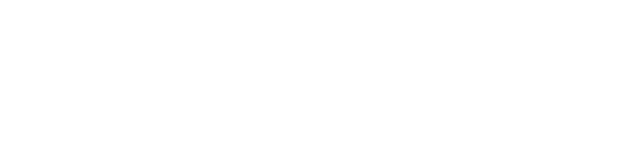
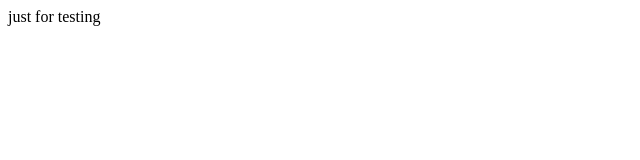
Before and after one commit to CrossHikari/181109-Semainar, a plain HTML site: page index.html in a window 1280 px wide. Shown: the whole page, without its empty margins (0-640 px from the left). Drawn offline with Linux system fonts and the light colour scheme.

Commit message:
add a text

```diff
--- a/index.html
+++ b/index.html
@@ -6,5 +6,7 @@
 </head>
 <body>
 
+    just for testing
+
 </body>
 </html>
```
